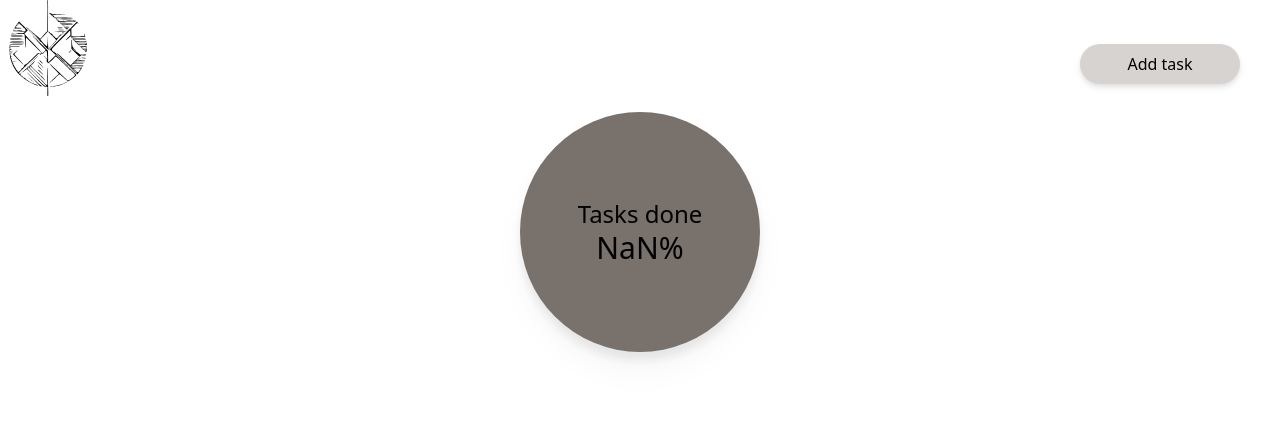
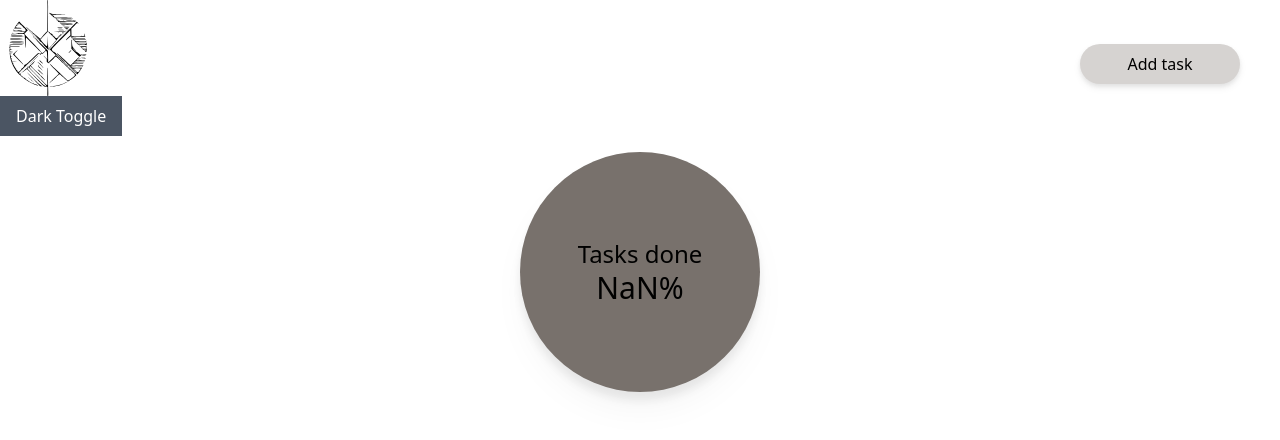
Before and after one commit to safstromo/weblab2, a Vue app: page / in a window 1280 px wide. Shown: the top 440 px of the page. Built offline with nearby package versions, Linux system fonts and the light colour scheme.

Commit message:
add vueuse and darkmode

```diff
--- a/package.json
+++ b/package.json
@@ -12,6 +12,7 @@
     "format": "prettier --write src/"
   },
   "dependencies": {
+    "@vueuse/core": "^10.4.1",
     "uuid": "^9.0.1",
     "vue": "^3.3.4",
     "vue-router": "^4.2.4"
--- a/src/App.vue
+++ b/src/App.vue
@@ -2,6 +2,9 @@
 import { tasks } from './components/Task';
 import { RouterLink } from 'vue-router';
 import AddTaskModal from './components/AddTaskModal.vue';
+import { useDark, useToggle } from '@vueuse/core';
+const isDark = useDark();
+const toggleDark = useToggle(isDark);
 
 const storage = localStorage.getItem('todo');
 
@@ -14,6 +17,12 @@ if (storage) {
   <header>
     <router-link to="/"><img class="w-24" src="./assets/L3oZlx01.svg" alt="" /></router-link>
     <AddTaskModal />
+<button
+      @click="toggleDark()"
+      class="px-4 py-2 text-white bg-gray-600 dark:bg-sky-700"
+    >
+      Dark Toggle
+    </button>
   </header>
   <router-view></router-view>
 </template>
--- a/src/components/AddTaskForm.vue
+++ b/src/components/AddTaskForm.vue
@@ -25,7 +25,7 @@ function addTask() {
 </script>
 
 <template>
-  <div class="fixed mx-auto inset-x-0 z-20 w-96 p-4 overflow-y-auto md:inset-0 h-96 bg-stone-500 rounded-md">
+  <div class="fixed border  mx-auto inset-x-0 z-20 w-96 p-4 md:inset-0 h-96 bg-stone-500 rounded-md">
     <form class="flex flex-col items-center justfy-center">
       <input type="text" v-model="title" maxlength="18" placeholder="Title" />
       <textarea v-model="todo" class="h-60" maxlength="200" placeholder="Add stuff to do"></textarea>
--- a/tailwind.config.js
+++ b/tailwind.config.js
@@ -5,4 +5,5 @@ module.exports = {
     extend: {},
   },
   plugins: [],
+  darkMode: 'class',
 }
```
Also changed, not shown: 1 other file (tests, documents, lock files or other folders).
